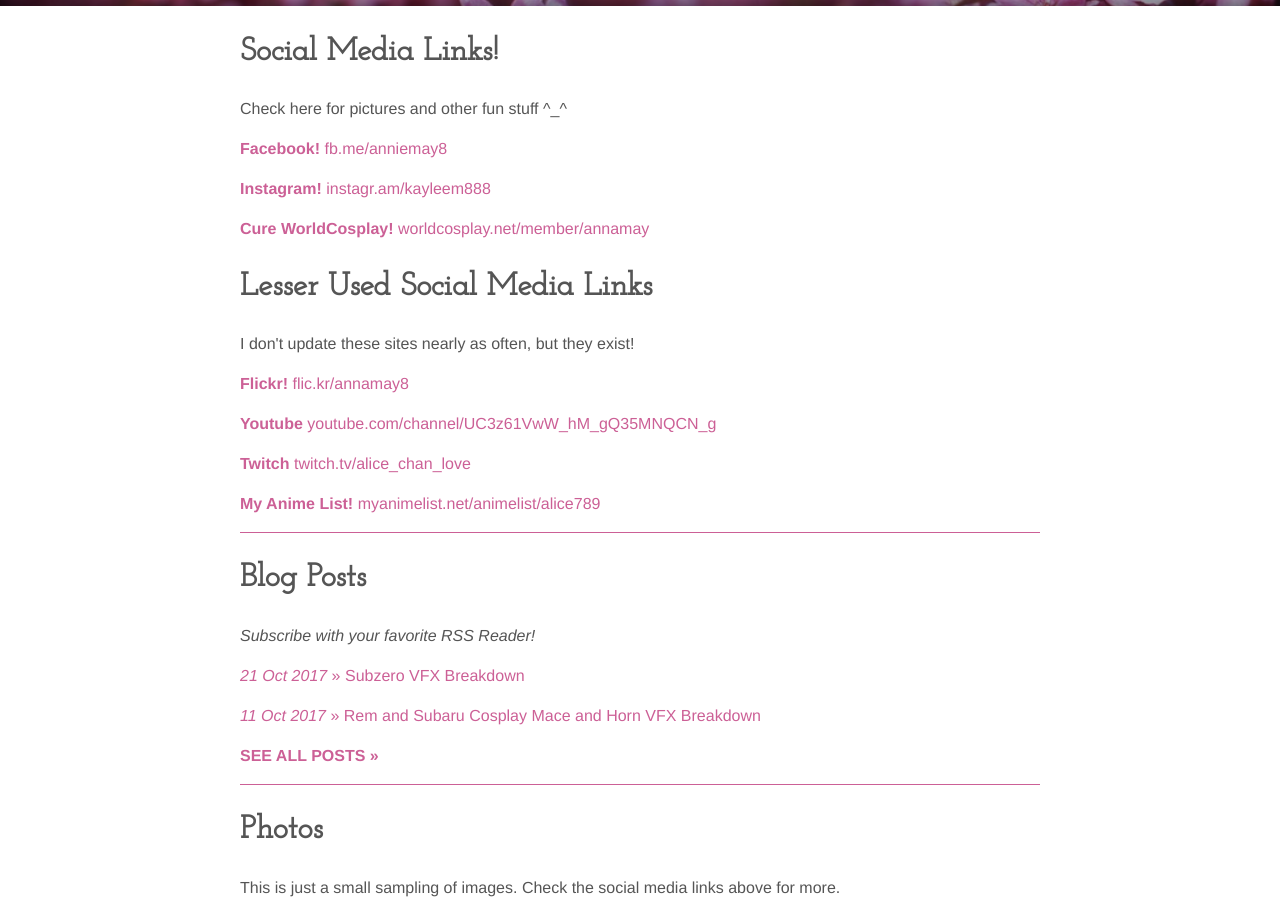
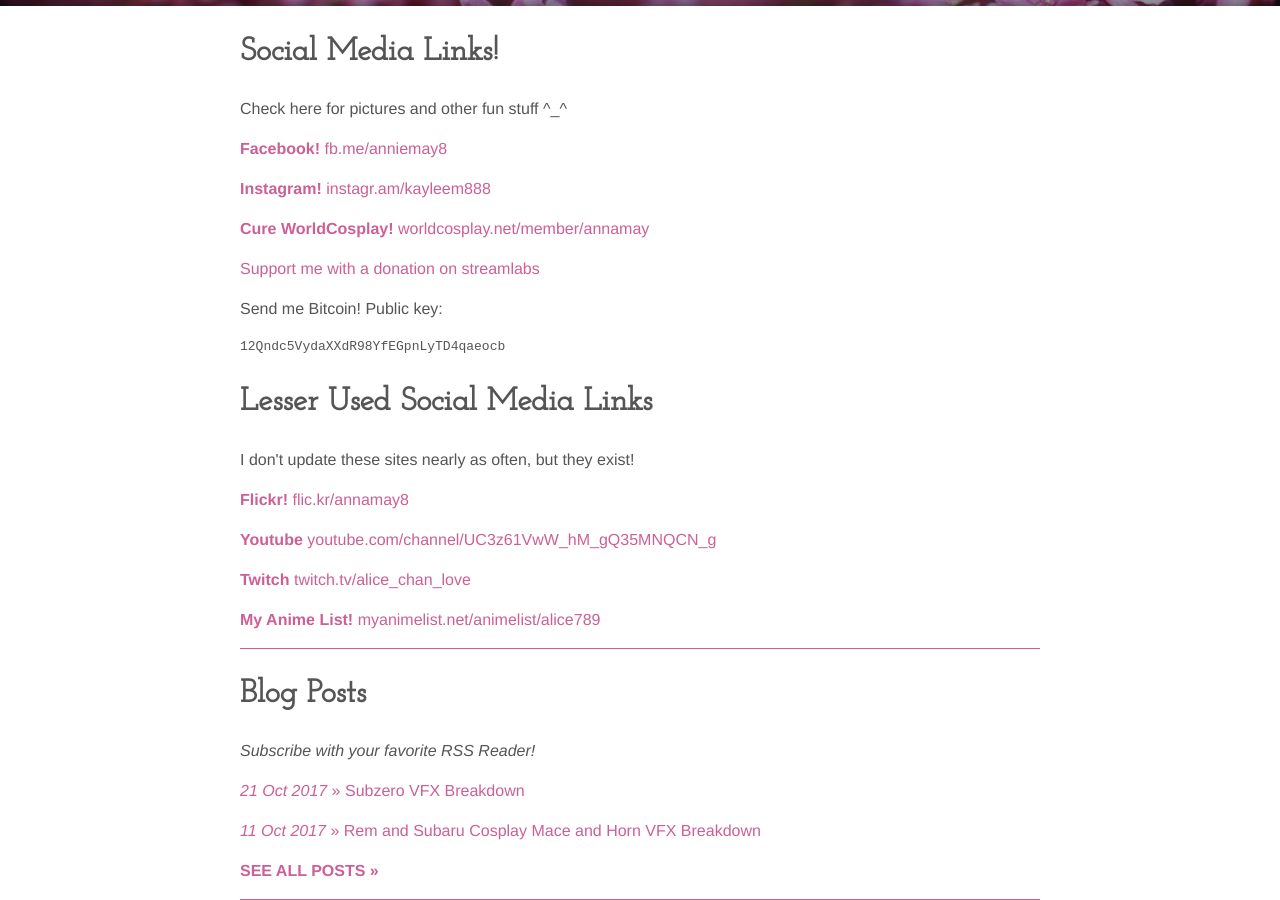
Before and after one commit to annamay8/annamay8.github.io, a Jekyll site: the page built from index.html, in a window 1280 px wide and 900 px high, scrolled down 314 px. Built offline with Jekyll 4.4.1, drawn with Linux system fonts in a browser that asks for light colours; a script that is not in the unit is left out.

Commit message:
Update index.html

```diff
--- a/index.html
+++ b/index.html
@@ -24,6 +24,12 @@
   </p>
   <p>
     <a href="http://worldcosplay.net/member/annamay"><b>Cure WorldCosplay!</b> worldcosplay.net/member/annamay</a>
+  </p>
+  <p>
+    <a href="https://streamlabs.com/alice_chan_love">Support me with a donation on streamlabs</a>
+  </p>
+  <p>
+    Send me Bitcoin! Public key: <pre>12Qndc5VydaXXdR98YfEGpnLyTD4qaeocb</pre>
   </p>
 
   <h1>
```
